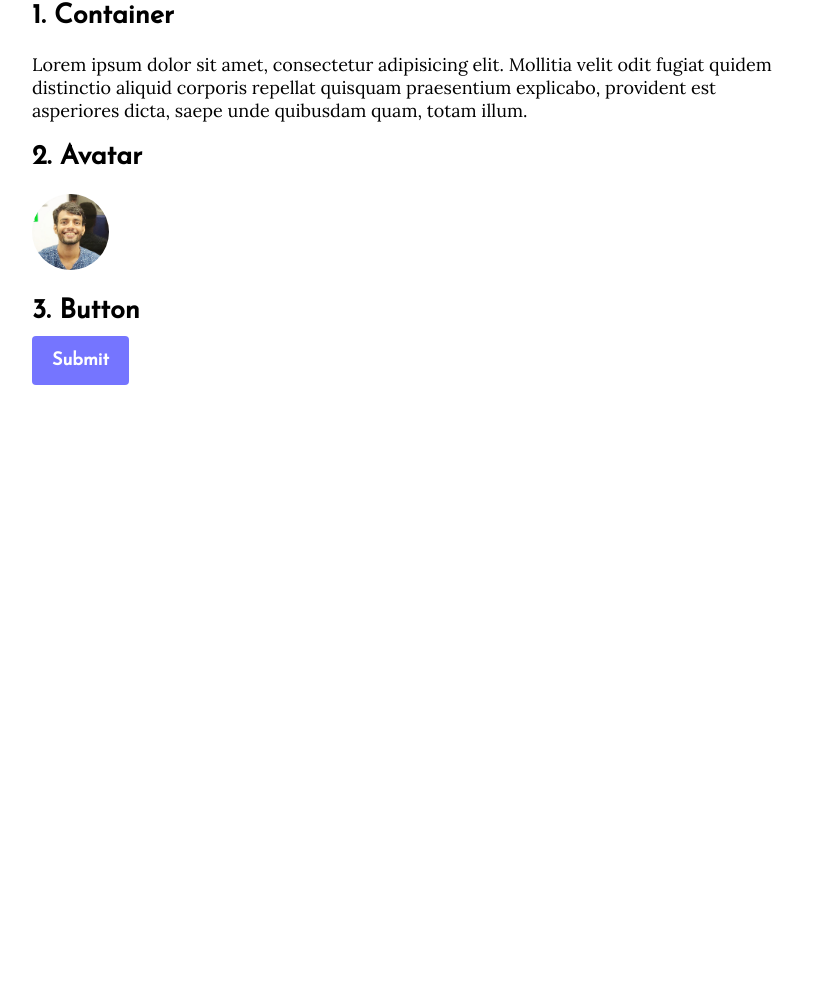
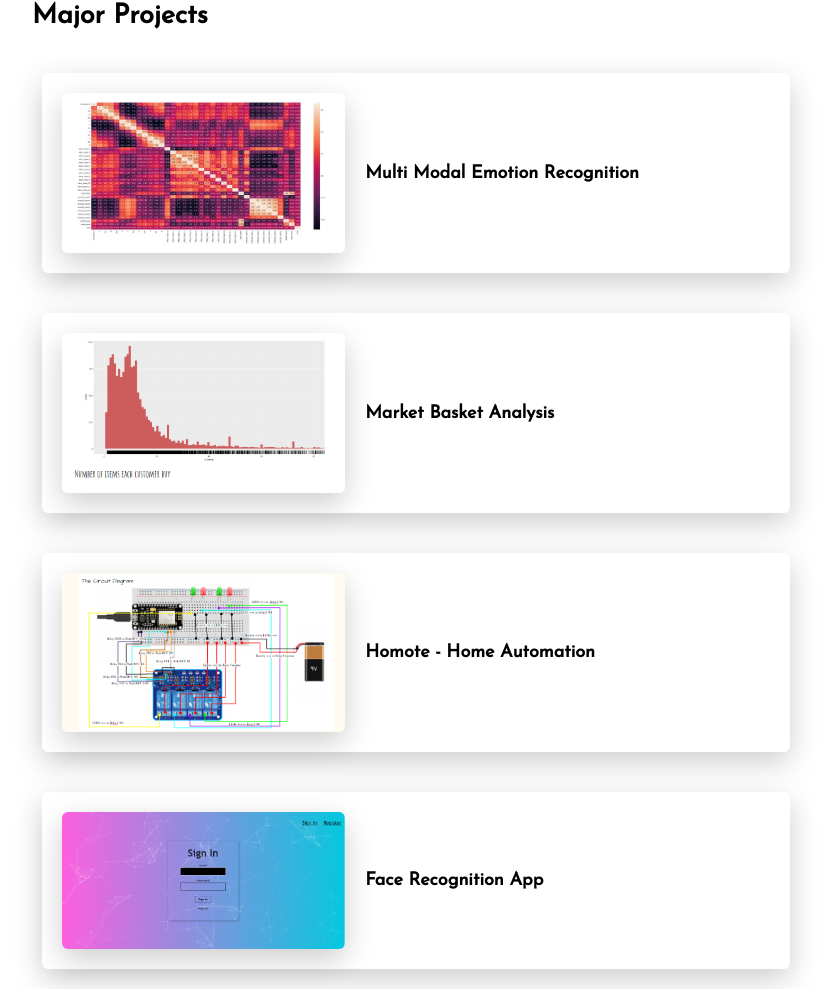
Before and after one commit to shashankcic/my-projects, a plain HTML site: page index.html in a window 1280 px wide. Shown: the part 731-1720 px from the top of the page, without its empty margins (224-1055 px from the left). Before the commit the page ends 1116 px from the top, so only its background shows below. Drawn offline with Linux system fonts and the light colour scheme.

Commit message:
adding flexbox

```diff
--- a/css/components/button.css
+++ b/css/components/button.css
@@ -5,4 +5,11 @@
   color: white;
   font-weight: bold;
   font-family: 'Josefin Sans', sans-serif;
+  transition: all 0.3s ease-in-out;
 }
+
+.btn-blue:hover {
+  background-color: #4040ff;
+  color: #eeeeee;
+  transform: scale(1.1);
+}
--- /dev/null
+++ b/css/components/card.css
@@ -0,0 +1,35 @@
+.cards {
+  display: flex;
+  flex-wrap: wrap;
+}
+
+.card {
+  padding: 20px;
+  display: flex;
+  align-items: center;
+  justify-content: space-between;
+  box-shadow: 0px 10px 30px rgba(0,0,0,0.2);
+  border-radius: 6px;
+  margin: 20px 10px;
+  flex-basis: 42.5%;
+  flex-grow: 1;
+}
+
+.card img {
+  width: 40%;
+  border-radius: 6px;
+  transition: all 0.3s ease-in-out;
+  box-shadow: 0px 10px 30px rgba(0,0,0,0.2);
+}
+
+.card img:hover {
+  border-radius: 10%;
+  box-shadow: 0px 10px 30px rgba(0,0,0,0.2);
+  transform: scale(3);
+}
+
+.card h3 {
+  flex-grow: 1;
+  padding-left: 20px;
+  font-size: 18px;
+}
--- a/css/style.css
+++ b/css/style.css
@@ -4,6 +4,8 @@
 @import url("components/avatar.css");
 @import url("components/button.css");
 @import url("components/banner.css");
+@import url("components/card.css");
+
 
 body {
   font-family: 'Lora', serif;
--- a/index.html
+++ b/index.html
@@ -9,22 +9,38 @@
 
     <div class="banner">
       <div class="container">
-        <h1>Your First UI Kit</h1>
-        <h2>Let's learn how to code components in CSS.</h2>
-        <a href="#" class="btn-blue">Start Now</a>
+        <h1>Projects</h1>
+        <h2>Check out some of my works.</h2>
+        <a href="https://singhshashank.tech" class="btn-blue">See Demo</a>
       </div>
     </div>
 
     <div class="container">
 
-      <h2>1. Container</h2>
-      <p>Lorem ipsum dolor sit amet, consectetur adipisicing elit. Mollitia velit odit fugiat quidem distinctio aliquid corporis repellat quisquam praesentium explicabo, provident est asperiores dicta, saepe unde quibusdam quam, totam illum.</p>
+      <h2>Major Projects</h2>
 
-      <h2>2. Avatar</h2>
-      <img src="images/profile.jpg" alt="Shashank Singh" class="avatar">
+      <div class="cards">
+        <div class="card">
+          <img src="images/emotion-rec.jpg" alt="Multi Modal Emotion Recognition">
+          <h3>Multi Modal Emotion Recognition</h3>
+        </div>
 
-      <h2>3. Button</h2>
-      <a href="#" class="btn-blue">Submit</a>
+        <div class="card">
+          <img src="images/mba.png" alt="Market Basket Analysis">
+          <h3>Market Basket Analysis</h3>
+        </div>
+
+        <div class="card">
+          <img src="images/homote.png" alt="Homote">
+          <h3>Homote - Home Automation</h3>
+        </div>
+
+        <div class="card">
+          <img src="images/image-rec.png" alt="Face Recognition App">
+          <h3>Face Recognition App</h3>
+        </div>
+      </div>
+
     </div>
   </body>
 </html>
```
Also changed, not shown: images/emotion-rec.jpg (added), images/homote.png (added), images/image-rec.png (added), images/mba.png (added).
